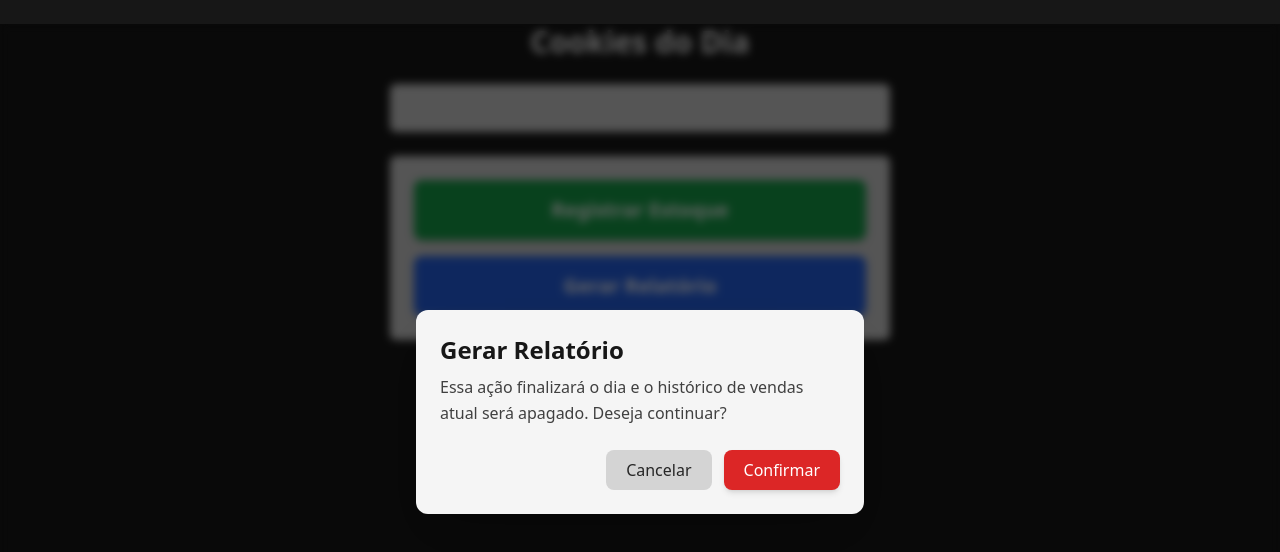
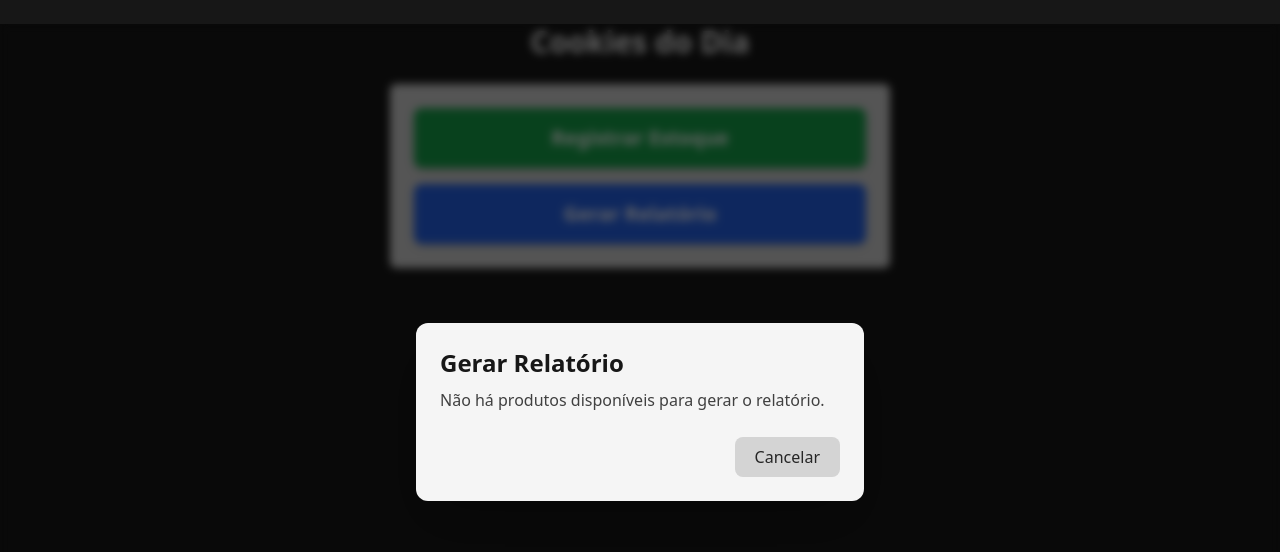
Before and after one commit to vbertho/ProjetoReact, a React (Vite) app: page / in a window 1280 px wide. Both pictures are taken after a click on the button "Gerar Relatório". Shown: the top 552 px of the page. Built offline with nearby package versions, Linux system fonts and the light colour scheme.

Commit message:
upgrade interface botoes confimacoes

```diff
--- a/src/App.jsx
+++ b/src/App.jsx
@@ -32,11 +32,13 @@ function App() {
             <h1 className="text-3xl text-neutral-100 font-bold text-center">
                 Cookies do Dia
             </h1>
+            {products.length > 0 && (
             <ProductsAvailable
                 products={products}
                 onIncreaseClick={onIncreaseClick}
                 onDecreaseClick={onDecreaseClick}
             />
+            )}
             <DayActions />
             </div>
         </div>
--- a/src/components/ConfirmModal.jsx
+++ b/src/components/ConfirmModal.jsx
@@ -1,7 +1,13 @@
-function ConfirmModal({ title = "Confirmação", message, onConfirm, onCancel }) {
+function ConfirmModal({ title, message, onConfirm, onCancel, onlyCancel = false }) {
   return (
-    <div className="fixed inset-0 z-50 flex items-center justify-center bg-black/60 backdrop-blur-sm">
-      <div className="w-full max-w-md rounded-xl bg-neutral-100 p-6 shadow-2xl animate-fade-in">
+    <div
+      className="fixed inset-0 z-50 flex items-center justify-center bg-black/60 backdrop-blur-sm"
+      onClick={onCancel}
+    >
+      <div
+        className="w-full max-w-md rounded-xl bg-neutral-100 p-6 shadow-2xl animate-fade-in"
+        onClick={(e) => e.stopPropagation()}
+      >
 
         {/* TÍTULO */}
         <h2 className="text-2xl font-bold text-neutral-900 mb-2">
@@ -17,6 +23,7 @@ function ConfirmModal({ title = "Confirmação", message, onConfirm, onCancel })
         <div className="flex justify-end gap-3">
           <button
             onClick={onCancel}
+            autoFocus
             className="
               px-5 py-2 rounded-lg
               bg-neutral-300 text-neutral-800
@@ -27,6 +34,7 @@ function ConfirmModal({ title = "Confirmação", message, onConfirm, onCancel })
             Cancelar
           </button>
 
+          {!onlyCancel && (
             <button
               onClick={onConfirm}
               className="
@@ -39,6 +47,7 @@ function ConfirmModal({ title = "Confirmação", message, onConfirm, onCancel })
             >
               Confirmar
             </button>
+          )}
         </div>
       </div>
     </div>
--- a/src/components/DayActions.jsx
+++ b/src/components/DayActions.jsx
@@ -6,6 +6,7 @@ function DayActions() {
     const navigate = useNavigate();
     const [showConfirm, setShowConfirm] = useState(false);
     const [actionType, setActionType] = useState(null);
+    const products = JSON.parse(localStorage.getItem("products")) || [];
 
     const confirmMessages = {
         stock: {
@@ -18,15 +19,30 @@ function DayActions() {
             message:
                 "Essa ação finalizará o dia e o histórico de vendas atual será apagado. Deseja continuar?",
         },
+        noProducts: {
+            title: "Gerar Relatório",
+            message:
+                "Não há produtos disponíveis para gerar o relatório.",
+        }
     };
 
     function handleRegisterStock() {
+        // se não houver produtos, navega direto
+        if (products.length === 0) {
+            navigate("/stock")
+            return;
+        }
+        // se houver produtos, mostra o modal de confirmação
         setActionType("stock");
         setShowConfirm(true);
     }
 
     function handleGenerateReport() {
-        setActionType("report")
+        if (products.length === 0) {
+            setActionType("noProducts");
+        } else {
+            setActionType("report")
+        }
         setShowConfirm(true);
     }
 
@@ -91,6 +107,7 @@ function DayActions() {
                     message={confirmMessages[actionType].message}
                     onConfirm={handleConfirm}
                     onCancel={handleCancel}
+                    onlyCancel={actionType === "noProducts"}
                 />
             )}
         </>
--- a/vite.config.js
+++ b/vite.config.js
@@ -3,13 +3,8 @@ import react from "@vitejs/plugin-react";
 
 export default defineConfig({
   plugins: [react()],
-<<<<<<< HEAD
-  base: '/estudandoReact/'
-})
-=======
   server: {
     host: true,
     port: 5173,
   },
 });
->>>>>>> 51ca67d
```
Lines whose indentation alone changed are shown as unchanged.
